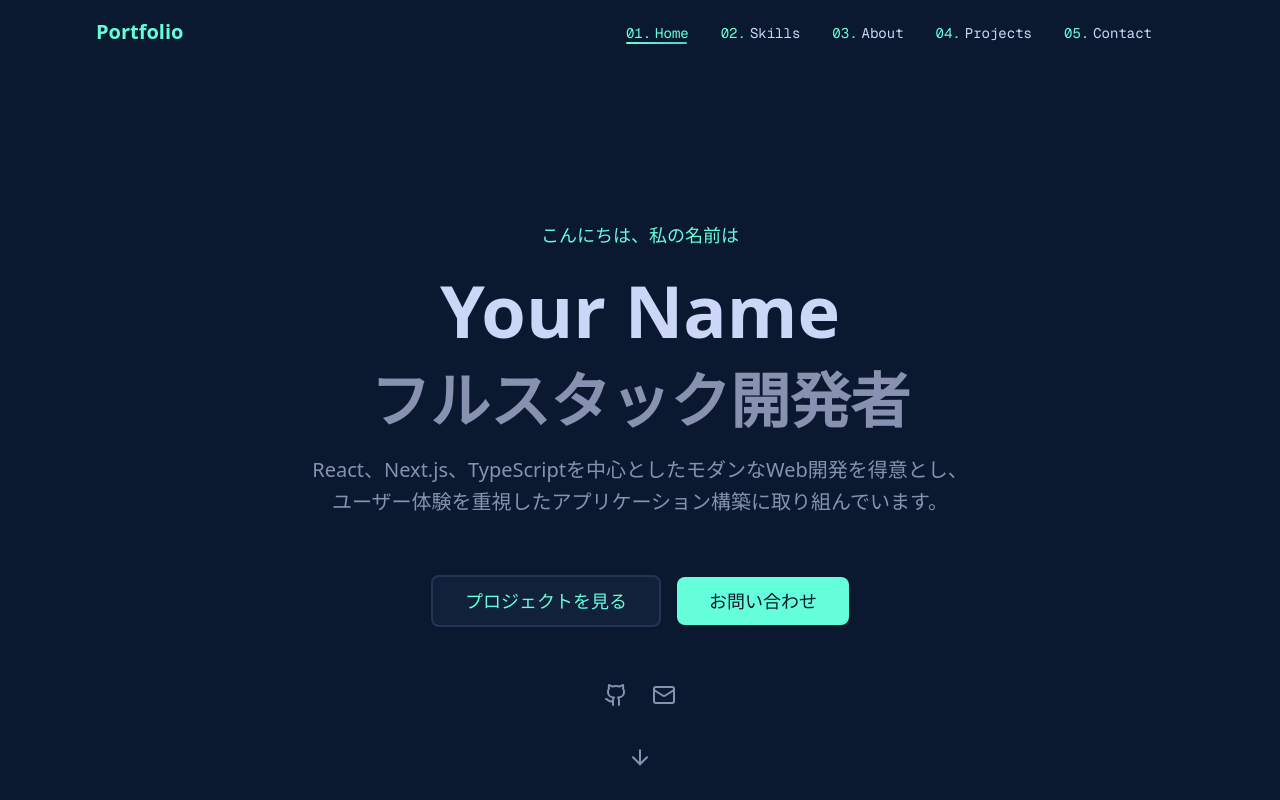
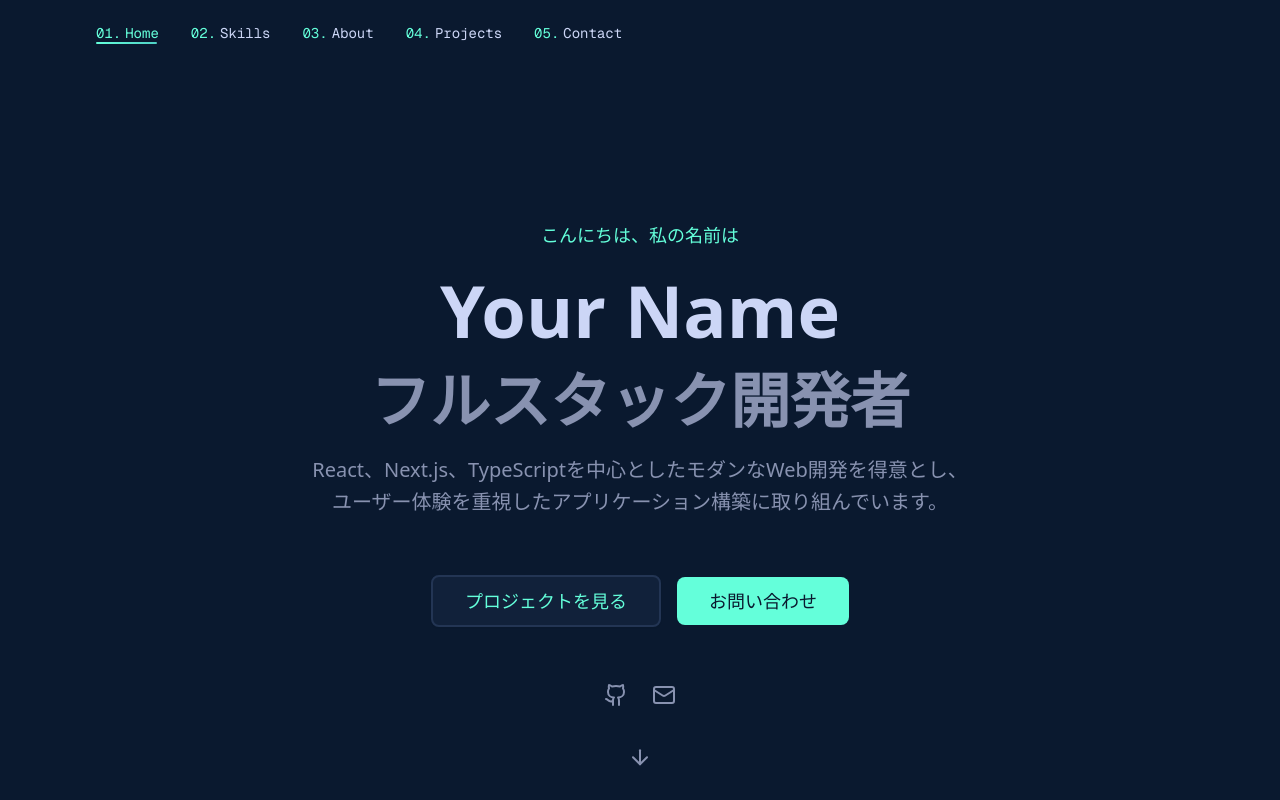
Before and after one commit to komdoroid/portfolio, a Next.js app: page / in a window 1280 px wide. Shown: the top 800 px of the page. Built offline with nearby package versions, Linux system fonts and the light colour scheme.

Commit message:
[fix] Minor update Header, delete logo

```diff
--- a/src/components/Header.tsx
+++ b/src/components/Header.tsx
@@ -154,20 +154,6 @@ export function Header() {
     >
       <div className="max-w-6xl mx-auto px-4 sm:px-6 lg:px-8">
         <div className="flex justify-between items-center h-16">
-          {/* ロゴ */}
-          <motion.div
-            initial={{ opacity: 0, x: -20 }}
-            animate={{ opacity: 1, x: 0 }}
-            transition={{ duration: 0.5 }}
-          >
-            <Link
-              href="/"
-              className="text-xl font-bold text-[#64ffda] hover:text-[#64ffda]/80 transition-colors duration-300"
-            >
-              Portfolio
-            </Link>
-          </motion.div>
-
           {/* デスクトップナビゲーション */}
           <motion.nav
             ref={navRef}
```
